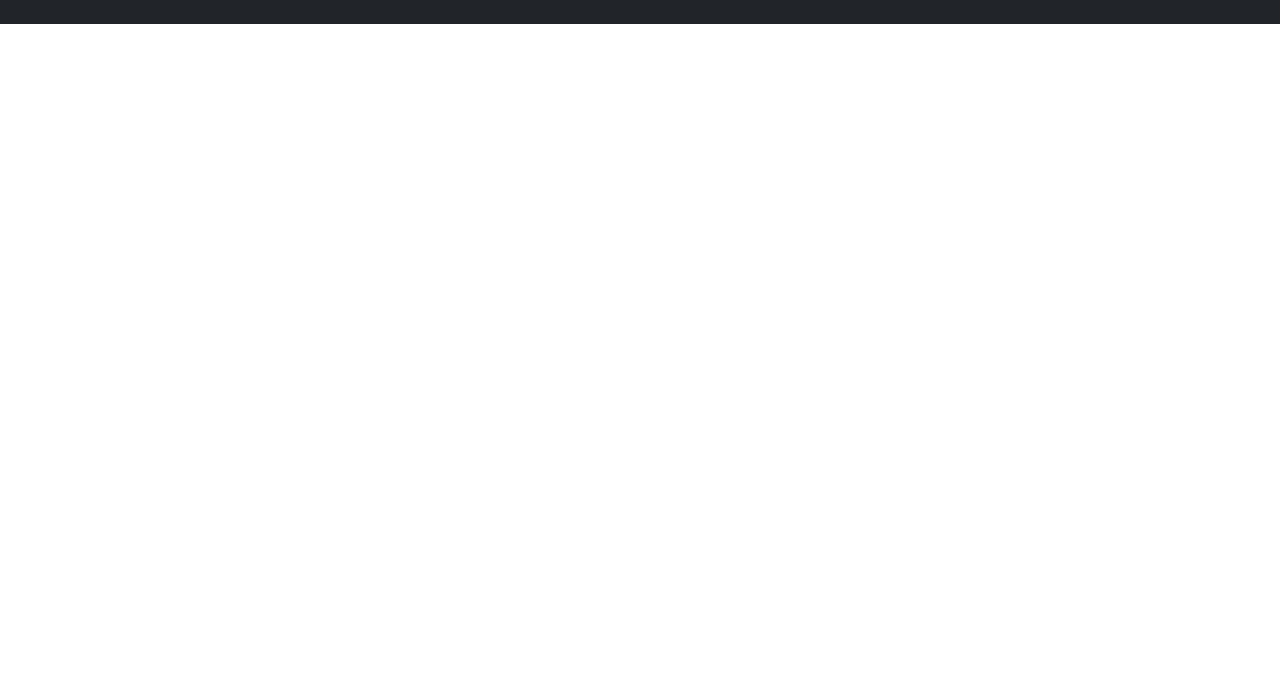
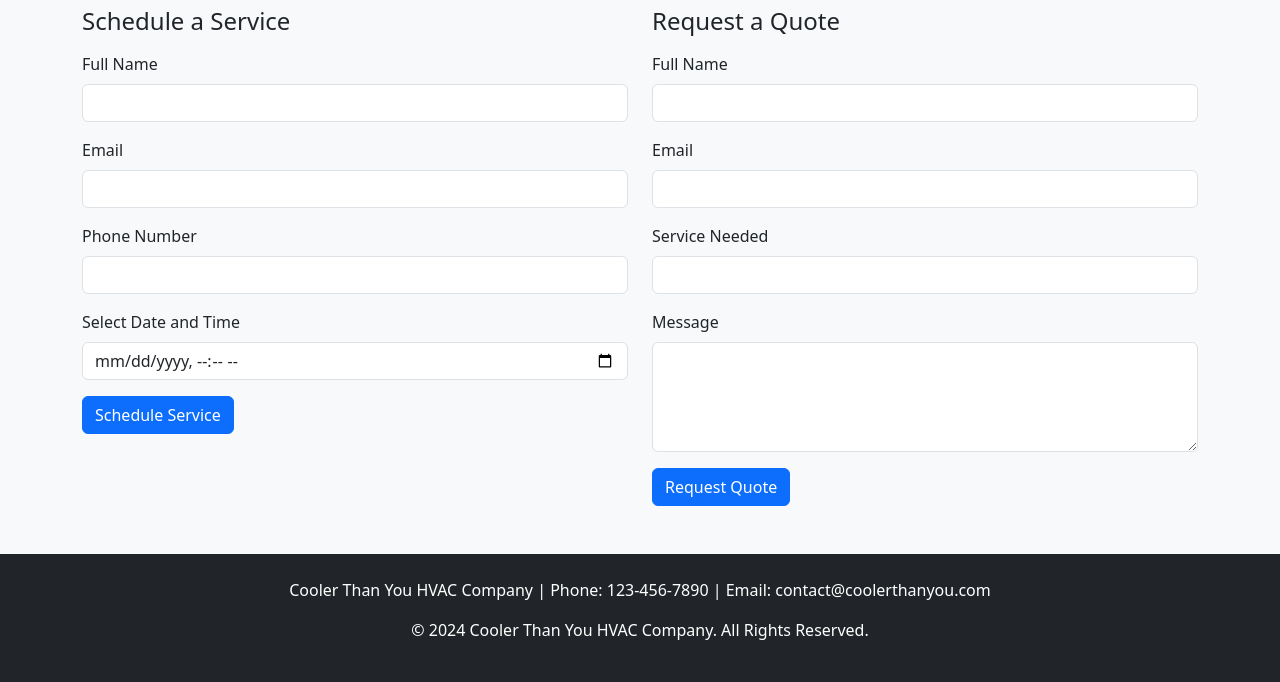
Before and after one commit to DrAcula27/hvac_site, a website: page views/index.html in a window 1280 px wide. Shown: the part 624-1306 px from the top of the page. Before the commit the page ends 800 px from the top, so only its background shows below. Drawn offline with nearby package versions, Linux system fonts and the light colour scheme.

Commit message:
add forms

```diff
--- a/views/index.html
+++ b/views/index.html
@@ -103,6 +103,136 @@
       </div>
     </section>
 
+    <!-- Schedule and Request Quote Section -->
+    <section id="forms" class="bg-light p-5">
+      <div class="container">
+        <h2 class="text-center">
+          Schedule a Service or Request a Quote
+        </h2>
+        <div class="row mt-4">
+          <!-- Schedule Service Form -->
+          <div class="col-md-6">
+            <h4>Schedule a Service</h4>
+            <form
+              class="mt-3"
+              action="/api/schedule_service"
+              method="POST"
+            >
+              <div class="mb-3">
+                <label for="name" class="form-label">Full Name</label>
+                <input
+                  type="text"
+                  class="form-control"
+                  id="name"
+                  name="name"
+                  required
+                />
+              </div>
+              <div class="mb-3">
+                <label for="email" class="form-label">Email</label>
+                <input
+                  type="email"
+                  class="form-control"
+                  id="email"
+                  name="email"
+                  required
+                />
+              </div>
+              <div class="mb-3">
+                <label for="phone" class="form-label"
+                  >Phone Number</label
+                >
+                <input
+                  type="tel"
+                  class="form-control"
+                  id="phone"
+                  name="phone"
+                  required
+                />
+              </div>
+              <div class="mb-3">
+                <label for="date" class="form-label"
+                  >Select Date and Time</label
+                >
+                <input
+                  type="datetime-local"
+                  class="form-control"
+                  id="date"
+                  name="date"
+                  required
+                />
+              </div>
+              <button type="submit" class="btn btn-primary">
+                Schedule Service
+              </button>
+            </form>
+          </div>
+
+          <!-- Request a Quote Form -->
+          <div class="col-md-6">
+            <h4>Request a Quote</h4>
+            <form
+              class="mt-3"
+              action="/api/request_quote"
+              method="POST"
+            >
+              <div class="mb-3">
+                <label for="quoteName" class="form-label"
+                  >Full Name</label
+                >
+                <input
+                  type="text"
+                  class="form-control"
+                  id="quoteName"
+                  name="name"
+                  required
+                />
+              </div>
+              <div class="mb-3">
+                <label for="quoteEmail" class="form-label"
+                  >Email</label
+                >
+                <input
+                  type="email"
+                  class="form-control"
+                  id="quoteEmail"
+                  name="email"
+                  required
+                />
+              </div>
+              <div class="mb-3">
+                <label for="service" class="form-label"
+                  >Service Needed</label
+                >
+                <input
+                  type="text"
+                  class="form-control"
+                  id="service"
+                  name="service"
+                  required
+                />
+              </div>
+              <div class="mb-3">
+                <label for="message" class="form-label"
+                  >Message</label
+                >
+                <textarea
+                  class="form-control"
+                  id="message"
+                  name="message"
+                  rows="4"
+                  required
+                ></textarea>
+              </div>
+              <button type="submit" class="btn btn-primary">
+                Request Quote
+              </button>
+            </form>
+          </div>
+        </div>
+      </div>
+    </section>
+
     <!-- Footer -->
     <footer id="contact" class="bg-dark text-white text-center p-4">
       <div class="container">
```
